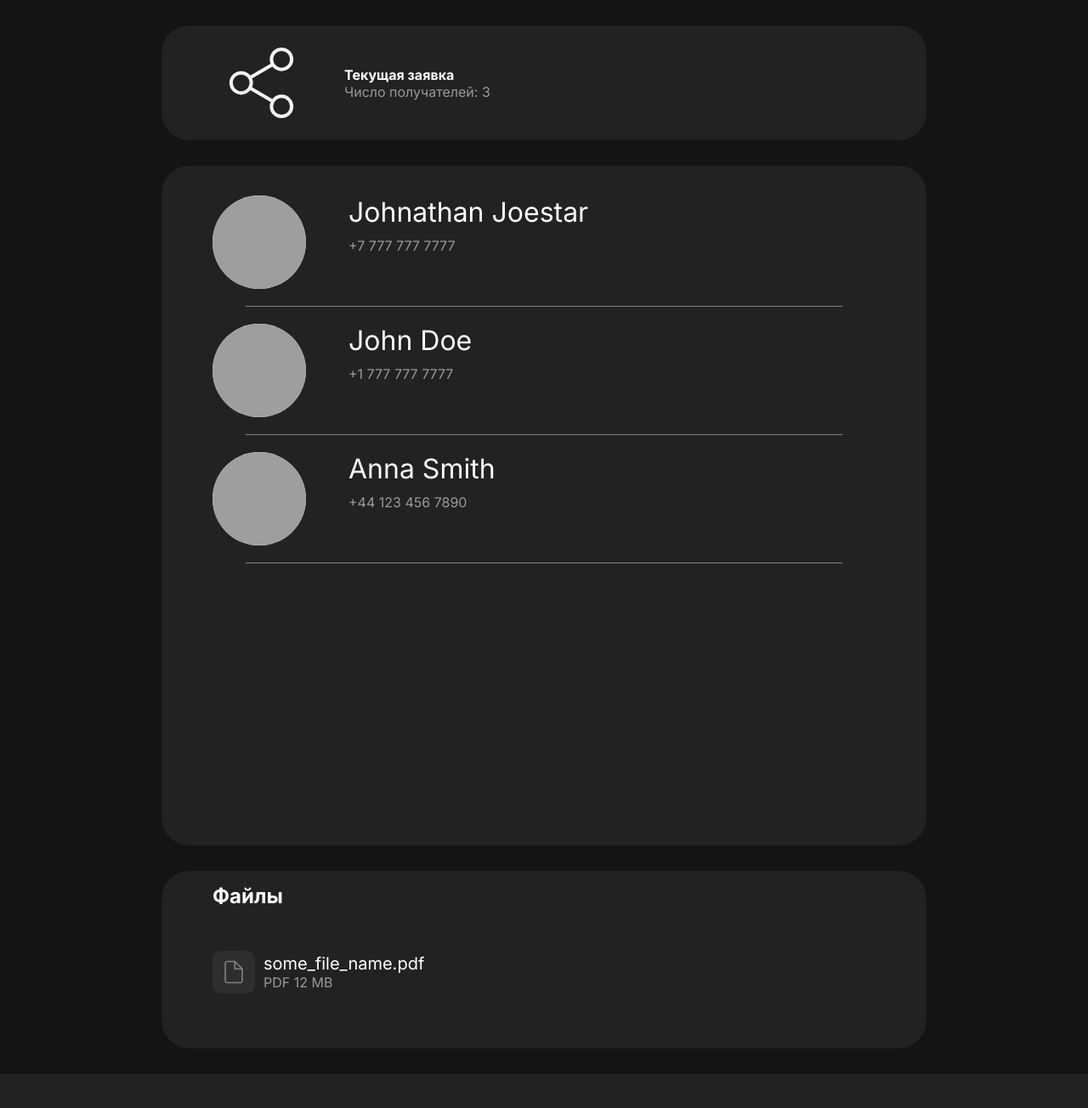
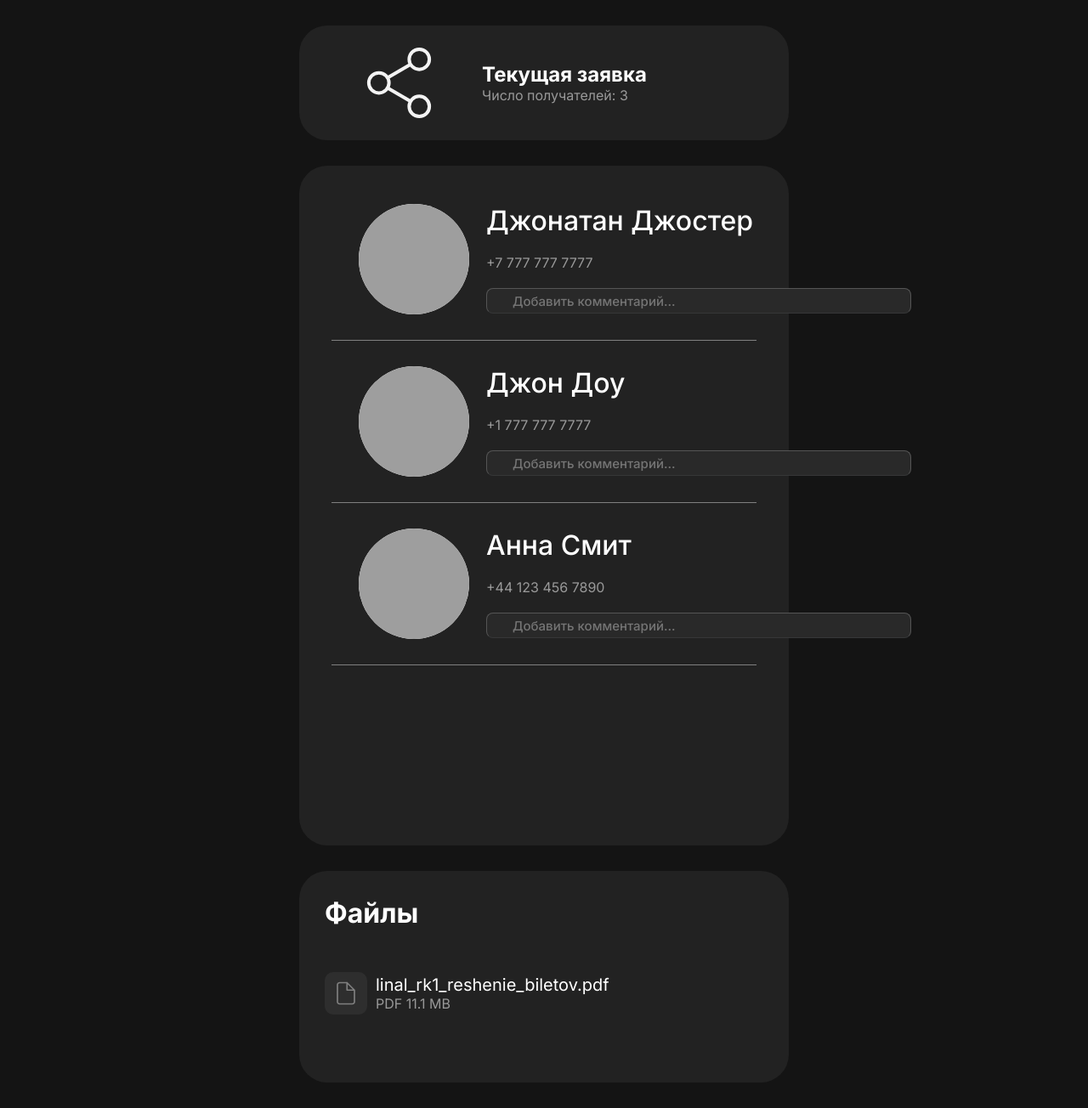
Before and after one commit to rasulov1337/kilogram-backend, a Django app: page /order/1 in a window 1280 px wide. Shown: the part 70-1374 px from the top of the page at 85% size. Before the commit the page ends 1334 px from the top, so only its background shows below. Run offline with Django 5.2, Linux system fonts and the light colour scheme.

Commit message:
* Search POST -> GET * Delete images' url prefix * Add commentary field on the order page * Make card in 3 columns on main page

```diff
--- a/app/views.py
+++ b/app/views.py
@@ -2,37 +2,36 @@ from django.shortcuts import render
 from django.http import HttpResponse
 from django.views.decorators.csrf import csrf_protect
 
-AVATARS_BASE_URL = 'http://127.0.0.1:9000/launchbox/'
 RECIPIENTS = [
     {
-        'name': 'Johnathan Joestar',
+        'name': 'Джонатан Джостер',
         'id': 1,
         'city': 'Москва',
         'phone': '+7 777 777 7777',
         'uni': 'МГТУ им. Баумана',
         'birthdate': '1 января 2000 г',
         'status': 'Хочу больше лета...',
-        'avatar': AVATARS_BASE_URL + '1.jpg',
+        'avatar': 'http://127.0.0.1:9000/launchbox/1.jpg',
     },
     {
-        'name': 'John Doe',
+        'name': 'Джон Доу',
         'id': 2,
         'city': 'Абу-Даби',
         'phone': '+1 777 777 7777',
         'uni': 'МГТУ им. Баумана',
         'birthdate': '1 мая 2004 г',
         'status': 'Отвечаю вечером',
-        'avatar': AVATARS_BASE_URL + '2.avif',
+        'avatar': 'http://127.0.0.1:9000/launchbox/2.avif',
     },
     {
-        'name': 'Anna Smith',
+        'name': 'Анна Смит',
         'id': 3,
         'city': 'Лондон',
         'phone': '+44 123 456 7890',
         'uni': 'Imperial College London',
         'birthdate': '15 февраля 1999 г',
         'status': 'Занята работой',
-        'avatar': AVATARS_BASE_URL + '3.jpg'
+        'avatar': 'http://127.0.0.1:9000/launchbox/3.jpg'
     },
     {
         'name': 'Алексей Иванов',
@@ -42,37 +41,27 @@ RECIPIENTS = [
         'uni': 'СПбГУ',
         'birthdate': '30 сентября 2001 г',
         'status': 'Жду выходных',
-        'avatar': AVATARS_BASE_URL + '4.avif'
+        'avatar': 'http://127.0.0.1:9000/launchbox/4.avif'
     },
     {
-        'name': 'Maria Gonzalez',
+        'name': 'Мариа Гонзалез',
         'id': 5,
         'city': 'Мадрид',
         'phone': '+34 654 321 987',
         'uni': 'Universidad Complutense de Madrid',
         'birthdate': '8 марта 1998 г',
         'status': 'На конференции',
-        'avatar': AVATARS_BASE_URL + '5.jpg',
+        'avatar': 'http://127.0.0.1:9000/launchbox/5.jpg',
     },
     {
-        'name': 'Chen Wei',
-        'id': 6,
-        'city': 'Пекин',
-        'phone': '+86 10 8888 9999',
-        'uni': 'Peking University',
-        'birthdate': '22 июня 2002 г',
-        'status': 'Студент',
-        'avatar': AVATARS_BASE_URL + '6.jpg',
-    },
-    {
-        'name': 'Oliver Brown',
+        'name': 'Оливер Браун',
         'id': 7,
         'city': 'Нью-Йорк',
         'phone': '+1 212 555 1234',
         'uni': 'New York University',
         'birthdate': '5 ноября 2000 г',
         'status': 'Работаю над проектом',
-        'avatar': AVATARS_BASE_URL + '7.jpg',
+        'avatar': 'http://127.0.0.1:9000/launchbox/7.jpg',
 
     }
 ]
@@ -82,8 +71,8 @@ SEND_QUEUES = {
         'id': 1,
         'files': [
             {
-                'name': 'some_file_name.pdf',
-                'size': '12 MB',
+                'name': 'linal_rk1_reshenie_biletov.pdf',
+                'size': '11.1 MB',
                 'format': 'PDF'
             }
         ],
@@ -93,13 +82,12 @@ SEND_QUEUES = {
 }
 
 
-@csrf_protect
 def index(request):
     recipients = []
     search_query = ''
 
-    if request.method == 'POST':
-        search_query = request.POST['search_query']
+    if 'search_query' in request.GET:
+        search_query = request.GET['search_query']
         for i in RECIPIENTS:
             if i['name'].lower().startswith(search_query.lower()):
                 recipients.append(i)
--- a/static/css/styles.css
+++ b/static/css/styles.css
@@ -3,7 +3,8 @@
 
 :root {
     --big-avatar-size: 170px;
-    --avatar-size: 110px;
+    --avatar-size: 180px;
+    --avatar-size-sm: 130px;
 }
 
 
@@ -66,13 +67,29 @@ body {
     margin: 30px auto;
     background: #222222 !important;
     border-radius: 33px !important;
-    max-width: 900px;
+    max-width: 45%;
     min-height: auto;
     padding: 0;
 }
 
+.grid-block {
+    width: 100%;
+    display: grid;
+    grid-template-columns: 1fr 1fr 1fr;
+    min-width: 500px;
+    background: #222222 !important;
+    border-radius: 33px !important;
+    min-height: auto;
+    padding: 0 10px;
+    gap: 10px;
+}
+
 .block-padding {
-    padding: 15px 60px;
+    padding: 20px 40px;
+}
+
+.block-padding-sm {
+    padding: 15px 10px;
 }
 
 .users-block {
@@ -109,13 +126,42 @@ body {
 
 
 .user-card {
+    gap: 25px;
+    margin: 20px auto;
+    width: 100%;
+    height: 390px;
+    display: flex;
+    flex-direction: column;
+    justify-content: space-evenly;
+    align-items: center;
+    text-align: center;
+    padding: 0;
+    position: relative;
+    border: 1px solid #363738;
+}
+
+.avatar-sm {
+    width: 120px;
+
+    border-radius: 50%;
+    background-color: white;
+
+    min-width: var(--avatar-size-sm);
+    max-width: var(--avatar-size-sm);
+    min-height: var(--avatar-size-sm);
+    max-height: var(--avatar-size-sm);
+}
+
+.user-card-long {
+    text-align: left;
     margin: 20px auto;
     width: 100%;
     height: auto;
     display: flex;
     justify-content: flex-start;
-    padding: 0;
+    padding: 10px 60px;
     position: relative;
+    gap: 20px;
 }
 
 .avatar {
@@ -130,10 +176,10 @@ body {
 
 .name {
     font-size: 32px;
-    margin-bottom: 10px;
+    font-weight: 500;
 }
 
-input[type=text] {
+.search-field {
     width: 100%;
     height: 90px;
     background-color: inherit;
@@ -149,8 +195,30 @@ input[type=text] {
 }
 
 .user-info {
-    margin-left: 50px;
+    text-align: center;
+    display: flex;
+    flex-direction: column;
+    gap: 20px;
+    width: 100%;
+}
+
+.user-info-long {
     text-align: left;
+    display: flex;
+    flex-direction: column;
+    gap: 20px;
+}
+
+.user-info-long a:hover {
+    text-decoration: underline;
+}
+
+.user-info-text-main {
+    text-align: left;
+    font-size: 32px;
+    display: flex;
+    flex-direction: column;
+    gap: 10px;
     width: 100%;
 }
 
@@ -197,6 +265,7 @@ input[type=text] {
     flex-direction: row;
     justify-content: space-between;
     align-items: center;
+    gap: 10px;
 }
 
 #current-order-full {
@@ -226,8 +295,6 @@ input[type=text] {
 }
 
 .add-info {
-    padding-top: 30px;
-    padding-bottom: 30px;
     display: flex;
     flex-direction: column;
     gap: 10px;
@@ -235,8 +302,16 @@ input[type=text] {
 }
 
 .user-main-info {
-    height: 70px;
+    height: 80px;
     font-size: 32px;
+
+    text-align: left;
+    margin: 20px auto;
+    width: 100%;
+    display: flex;
+    justify-content: flex-start;
+    gap: 20px;
+    padding: 0;
 }
 
 .avatar-offset {
@@ -254,7 +329,7 @@ input[type=text] {
 }
 
 .status-text {
-    font-size: 16px;
+    font-size: 18px;
 }
 
 .transparent-btn {
@@ -312,3 +387,28 @@ input[type=text] {
     max-width: 900px;
     padding: 15px 60px;
 }
+
+.p-m {
+    padding: 30px;
+}
+
+.order-sm-info {
+    display: flex;
+    flex-direction: column;
+    justify-content: space-between;
+    align-items: flex-start;
+    gap: 20px;
+}
+
+.input-comment {
+    font-size: 15px;
+    font-weight: 500;
+    padding: 10px 30px;
+    width: 500px;
+    max-height: 30px;
+    background-color: #292929;
+    border: 1px solid #555555;
+    border-radius: 8px;
+    color: white;
+    border-bottom: 1px solid #363738;
+}
--- a/templates/layouts/basket.html
+++ b/templates/layouts/basket.html
@@ -4,9 +4,9 @@
               stroke="#F3F3F3" stroke-width="4" stroke-linecap="round" stroke-linejoin="round"></path>
     </svg>
 
-    <div>
+    <div class="order-sm-info">
         <!-- ORDER ID: {{ order.id }} -->
-        <h4>Текущая заявка</h4>
+        <h2>Текущая заявка</h2>
         <p class="grey-text">Число получателей: {{ order.recipients_num }}</p>
     </div>
 </a>
--- a/templates/order.html
+++ b/templates/order.html
@@ -10,30 +10,30 @@
         </svg>
 
         <div>
-            <h4>Текущая заявка</h4>
+            <h2>Текущая заявка</h2>
             <p class="grey-text">Число получателей: {{ send_queue.recipients_num }}</p>
         </div>
 
     </div>
 
-    <div class="block users-block block-padding">
+    <div class="block users-block block-padding-sm">
         {% for r in send_queue.recipients %}
-            <a href="{% url 'profile' r.id %}" class="user-card">
-                <img class="avatar" src="{{ r.avatar }}" alt="User">
-                <div class="user-info">
-                    <div class="name">{{ r.name }}</div>
-                    {#                    <p class="last-message-sent-date-text">8 сен</p>#}
+            <div class="user-card-long">
+                <img class="avatar-sm" src="{{ r.avatar }}" alt="User">
+                <div class="user-info-long">
+                    <a href="{% url 'profile' r.id %}" class="name">{{ r.name }}</a>
                     <p class="grey-text">{{ r.phone }}</p>
+                    <input type="text" class="input-comment" placeholder="Добавить комментарий...">
                     {#                    <button class="btn">Удалить</button>#}
                 </div>
-            </a>
+            </div>
             <div class="hr"></div>
         {% endfor %}
     </div>
 
 
-    <div class="block block-padding">
-        <h2>Файлы</h2>
+    <div class="block block-padding p-m">
+        <h1>Файлы</h1>
 
 {#        <div class="center-btn-wrapper">#}
 {#            <button class="transparent-btn">#}
--- a/templates/profile.html
+++ b/templates/profile.html
@@ -2,9 +2,9 @@
 
 {% block content %}
     <div class="block main-info block-padding">
-        <div class="user-card user-main-info">
+        <div class="user-main-info">
             <img class="avatar avatar-offset" src="{{ profile.avatar }}" alt="User">
-            <div class="user-info">
+            <div class="user-info-text-main">
                 <div class="name">{{ profile.name }}</div>
                 <p class="status-text">{{ profile.status }}</p>
             </div>
```
Also changed, not shown: templates/index.html (+3 -5 lines).
